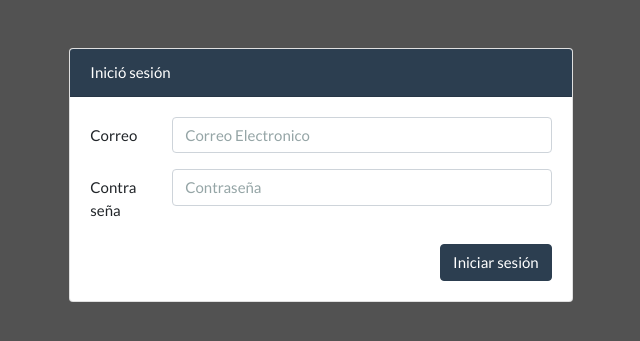
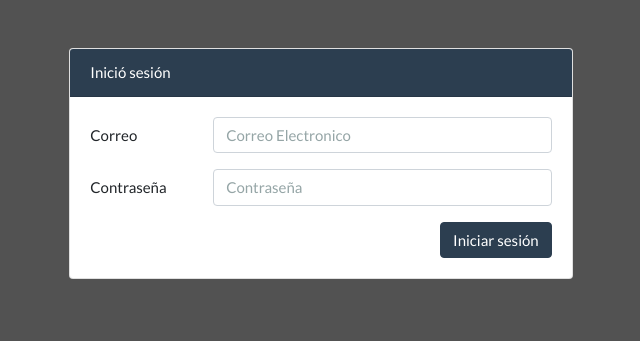
Before and after one commit to aguilar3061/Proyecto1Recomerssem, a PHP site: page /RECOMENSSEM/PAGINAS/INICIAR_SESION/iniciarSesion.php in a window 1280 px wide. Shown: the part 77-418 px from the top of the page, without its empty margins (319-959 px from the left). Run offline with PHP 8.4, Linux system fonts and the light colour scheme.

Commit message:
modificacions BD e iniciar sesion

```diff
--- a/RECOMENSSEM/PAGINAS/INICIAR_SESION/iniciarSesion.php
+++ b/RECOMENSSEM/PAGINAS/INICIAR_SESION/iniciarSesion.php
@@ -28,21 +28,21 @@ include_once("../../php_partials/menu.php");
         </a>
       </div>
       <div class="card-body">
-        <form action="../../php_controllers/Registrocontroller.php" method="POST"  enctype="multipart/form-data">
+        <form action="../../php_controllers/iniciarSesionController.php" method="POST"  enctype="multipart/form-data">
           <div class="form-group row">
-            <label class="col-sm-2 col-form-label">Correo</label>
-            <div class="col-sm-10">
+            <label class="col-sm-3 col-form-label">Correo</label>
+            <div class="col-sm-9">
               <input type="email" name="Correo" id="Correo" class="form-control" placeholder="Correo Electronico" required>
             </div>
           </div>
           <div class="form-group row">
-            <label class="col-sm-2 col-form-label">Contraseña</label>
-            <div class="col-sm-10">
+            <label class="col-sm-3 col-form-label">Contraseña</label>
+            <div class="col-sm-9">
               <input type="password" name="Contraseña" id="Contraseña" class="form-control" placeholder="Contraseña" required>
             </div>
           </div>
           <div class="float-right">
-            <button type="submit" name="insert" class="btn btn-primary">Iniciar sesión</button>
+            <button type="submit" name="get" class="btn btn-primary">Iniciar sesión</button>
           </div>
           </form>
 
```
Also changed, not shown: RECOMENSSEM/php_controllers/iniciarSesionController.php (added, +29 -0 lines), RECOMENSSEM/php_librarys/bd.php (+21 -0 lines).
